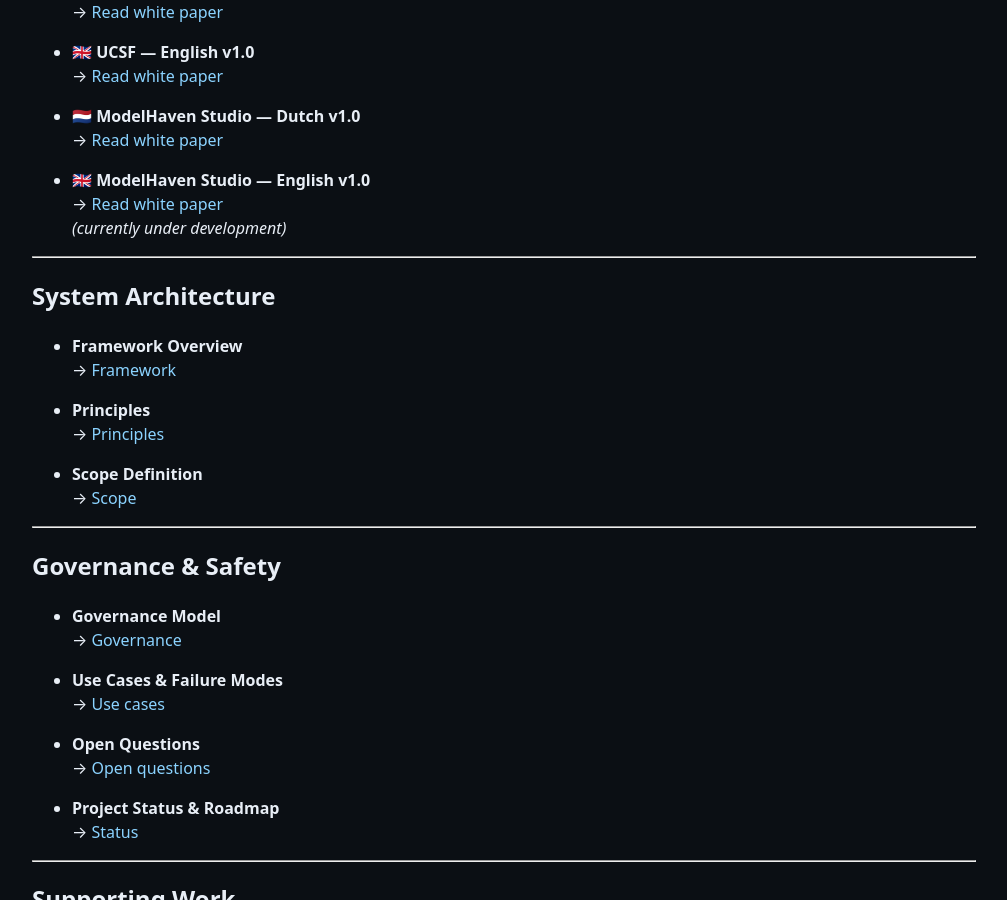
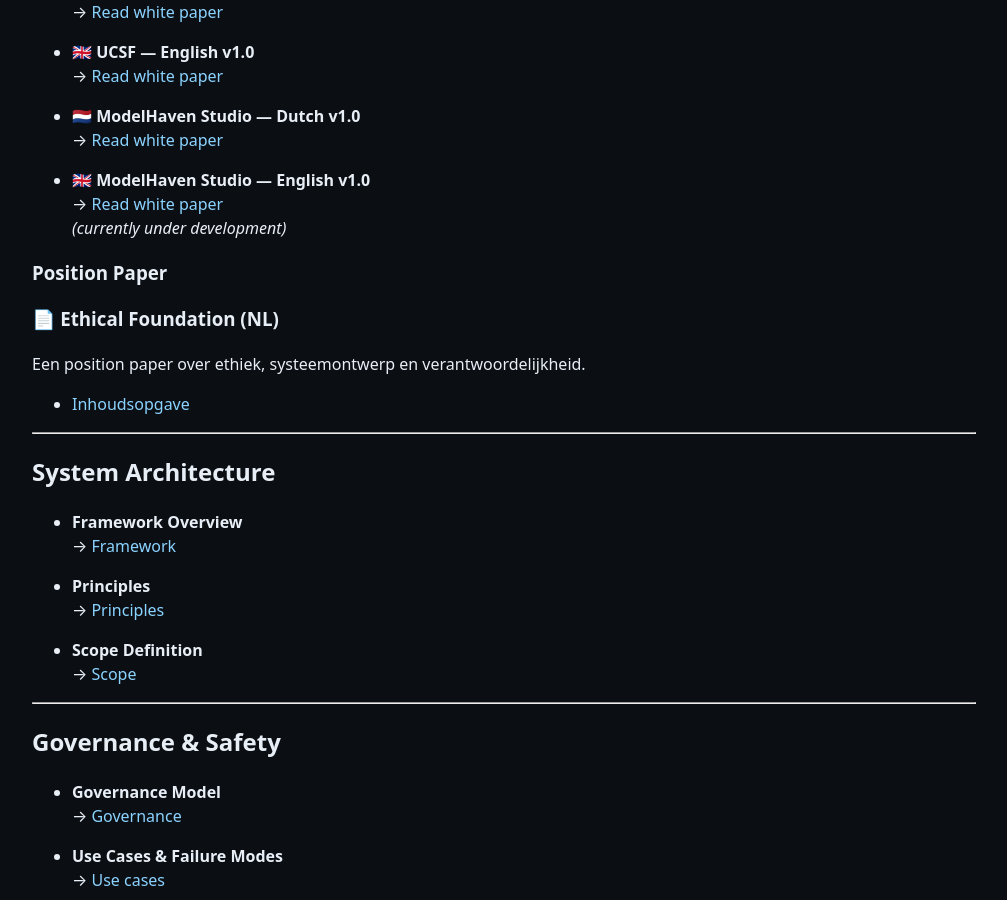
Before and after one commit to MartijnBruzzese/ModelHaven-Studio, a Jekyll site: the page built from index.md, in a window 1280 px wide and 900 px high, scrolled down 823 px. Shown: the whole window, without its empty margins (136-1143 px from the left). Built offline with Jekyll 4.4.1, drawn with Linux system fonts in a browser that asks for light colours.

Commit message:
Update index.md

```diff
--- a/index.md
+++ b/index.md
@@ -49,6 +49,14 @@
 - 🇬🇧 **ModelHaven Studio — English v1.0**
   → [Read white paper](WHITE_PAPERS/EN/MODELHAVEN_STUDIO_WHITE_PAPER_EN_v1.0.md)
   *(currently under development)*
+
+### Position Paper
+
+### 📄 Ethical Foundation (NL)
+
+Een position paper over ethiek, systeemontwerp en verantwoordelijkheid.
+
+- [Inhoudsopgave](POSITION_PAPERS/ETHICS/NL/ETHISCH_FUNDAMENT/inhoudsopgave.md)
 
 ---
 
```
